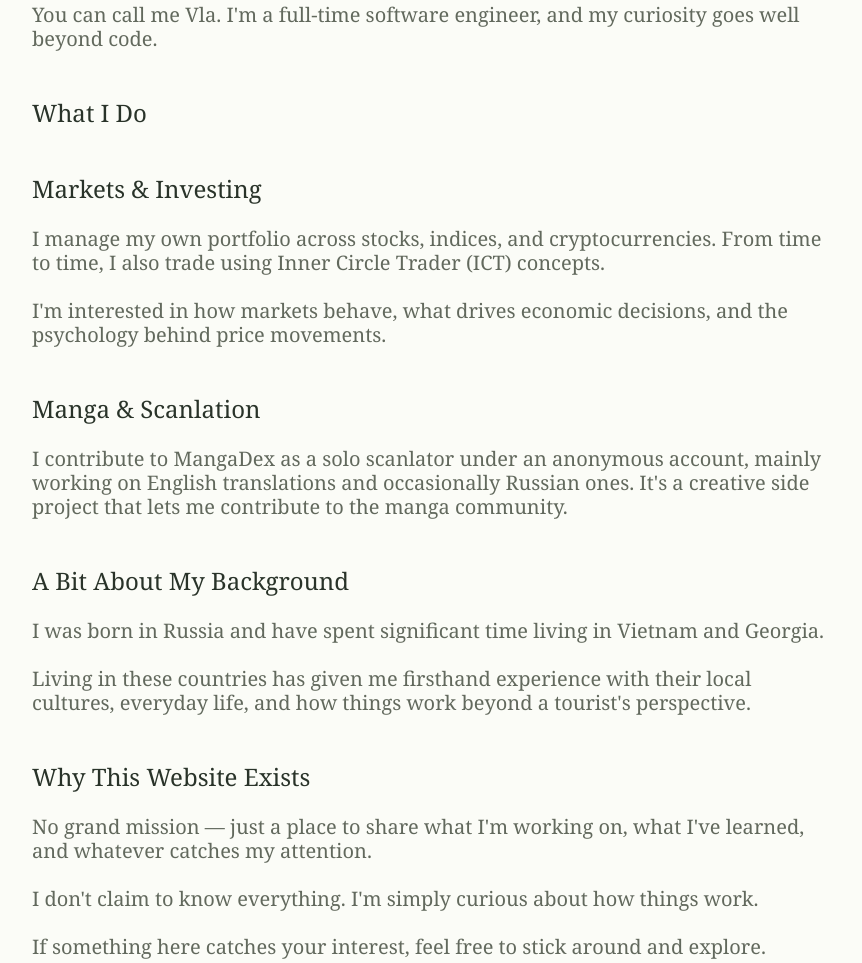
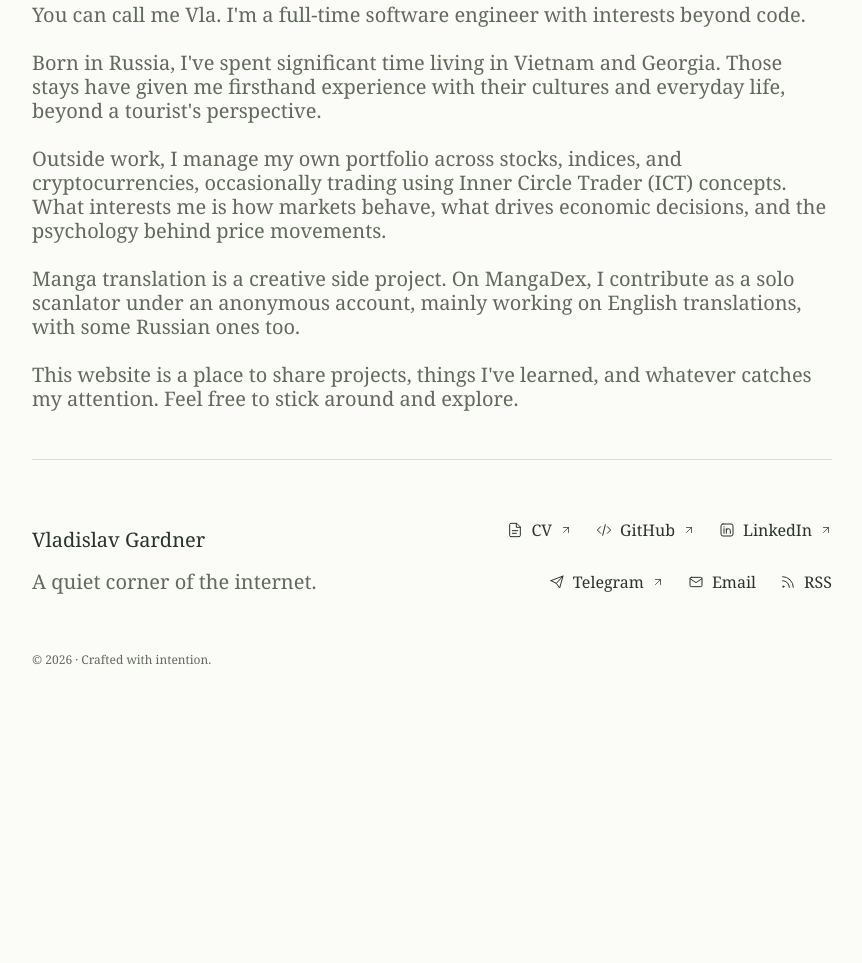
Before and after one commit to v1adhope/personal-website, an Astro site: page /about in a window 1280 px wide. Shown: the part 318-1281 px from the top of the page, without its empty margins (208-1070 px from the left). After the commit the page ends 1018 px from the top, so only its background shows below. Built offline with nearby package versions, Linux system fonts and the light colour scheme; Astro itself is replaced by a stand-in of ours; a web font is replaced by a local one.

Commit message:
docs: make about page read naturally

```diff
--- a/src/pages/about.astro
+++ b/src/pages/about.astro
@@ -9,52 +9,32 @@ const pageTitle = "About Me";
   <PageIntro eyebrow="A little introduction" title="Hello, I’m Vladislav." />
   <div class="prose">
     <p>
-      You can call me Vla. I'm a full-time software engineer, and my curiosity
-      goes well beyond code.
+      You can call me Vla. I'm a full-time software engineer with interests
+      beyond code.
     </p>
 
-    <h2>What I Do</h2>
-
-    <h3>Markets &amp; Investing</h3>
     <p>
-      I manage my own portfolio across stocks, indices, and cryptocurrencies.
-      From time to time, I also trade using Inner Circle Trader (ICT) concepts.
-    </p>
-    <p>
-      I'm interested in how markets behave, what drives economic decisions, and
-      the psychology behind price movements.
+      Born in Russia, I've spent significant time living in Vietnam and Georgia.
+      Those stays have given me firsthand experience with their cultures and
+      everyday life, beyond a tourist's perspective.
     </p>
 
-    <h3>Manga &amp; Scanlation</h3>
     <p>
-      I contribute to MangaDex as a solo scanlator under an anonymous account,
-      mainly working on English translations and occasionally Russian ones. It's
-      a creative side project that lets me contribute to the manga community.
+      Outside work, I manage my own portfolio across stocks, indices, and
+      cryptocurrencies, occasionally trading using Inner Circle Trader (ICT)
+      concepts. What interests me is how markets behave, what drives economic
+      decisions, and the psychology behind price movements.
     </p>
 
-    <h2>A Bit About My Background</h2>
     <p>
-      I was born in Russia and have spent significant time living in Vietnam and
-      Georgia.
-    </p>
-    <p>
-      Living in these countries has given me firsthand experience with their
-      local cultures, everyday life, and how things work beyond a tourist's
-      perspective.
+      Manga translation is a creative side project. On MangaDex, I contribute as
+      a solo scanlator under an anonymous account, mainly working on English
+      translations, with some Russian ones too.
     </p>
 
-    <h2>Why This Website Exists</h2>
     <p>
-      No grand mission — just a place to share what I'm working on, what I've
-      learned, and whatever catches my attention.
-    </p>
-    <p>
-      I don't claim to know everything. I'm simply curious about how things
-      work.
-    </p>
-    <p>
-      If something here catches your interest, feel free to stick around and
-      explore.
+      This website is a place to share projects, things I've learned, and
+      whatever catches my attention. Feel free to stick around and explore.
     </p>
   </div>
 </BaseLayout>
```
